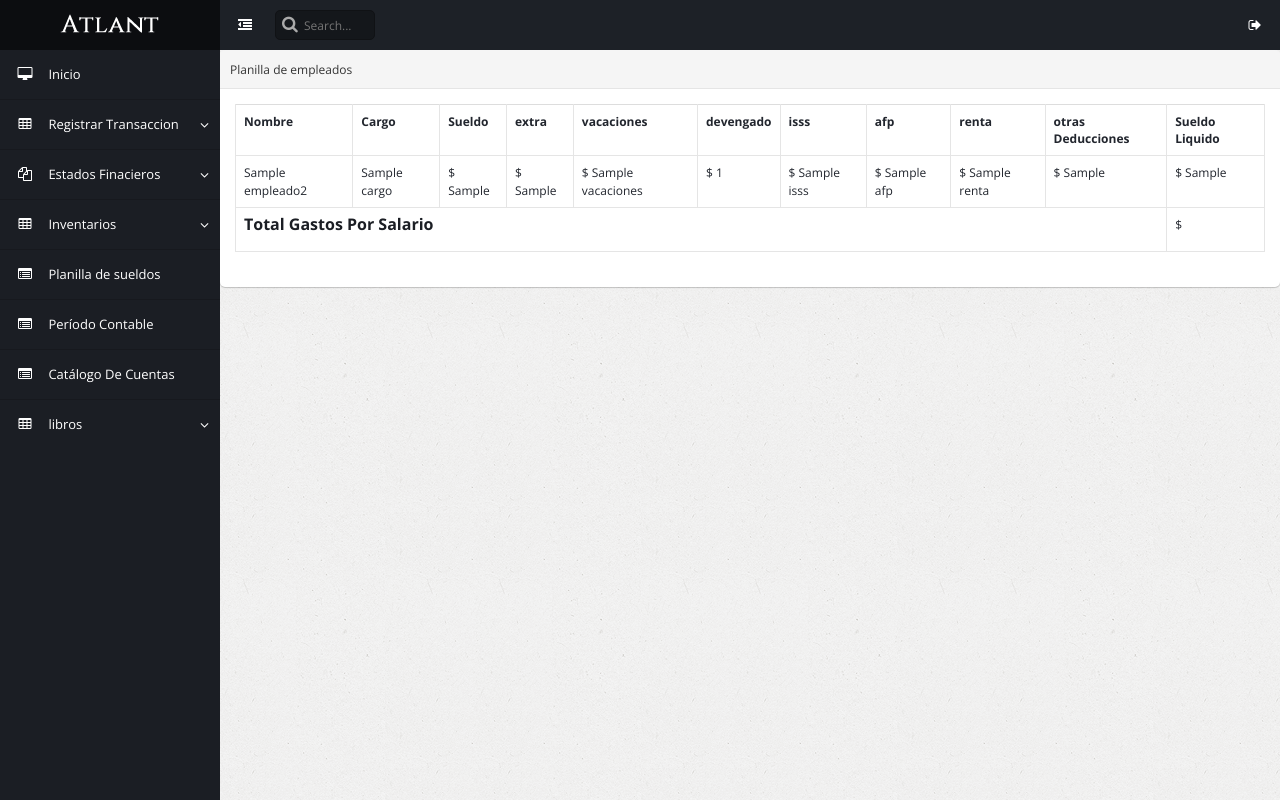
After one commit to fendergx/SICapp, a Django app: template templates/paginas/empleados.html in a window 1280 px wide. The commit adds this page. Run offline with Django 3.2, Linux system fonts and the light colour scheme; the template is opened without the code that fills it: most values are stand-ins (such as "Sample title", 1, 10 or a date in 2020); some libraries are stand-ins or nearby versions.

Commit message:
agregadaTablaPlanilla
solo agregada.. aun no tiene datos.....

```diff
--- a/Sic/urls.py
+++ b/Sic/urls.py
@@ -41,4 +41,8 @@ urlpatterns = [
     url(r'transcuenta/$', views.transcuenta, name='transcuenta'),
     url(r'comprobacion/$', views.comprobacion, name='comprobacion'),
 
+
+    #Mi Planilla
+    url(r'empleados/$',views.empleados,name='empleados'),
+
 ]
--- a/Sicapp/views.py
+++ b/Sicapp/views.py
@@ -843,3 +843,8 @@ def libroVenta(request):
         'venta':venta,
     }
     return render(request,"paginas/libro_ventas.html", context)
+
+def empleados(request):
+    empleado2 = empleado.objects.all()
+    contexto = {'empleados':empleado2}
+    return render(request, "paginas/empleados.html", contexto)
--- a/templates/base/navbar.html
+++ b/templates/base/navbar.html
@@ -39,9 +39,8 @@
             </ul>
         </li>
 
-        <li class="xn-openable">
-            <a href="#"><span class="fa fa-calendar"></span> <span class="xn-text">Planilla de sueldos</span></a>
-
+        <li>
+            <a href="{% url 'empleados'  %}"><span class="fa fa-list-alt"></span> <span class="xn-text">Planilla de sueldos</span></a>
         </li>
         <li>
             <a href="{% url 'periodoContable'  %}"><span class="fa fa-list-alt"></span> <span class="xn-text">Período Contable</span></a>
--- /dev/null
+++ b/templates/paginas/empleados.html
@@ -0,0 +1,59 @@
+{% extends "base/base.html" %}
+
+{% block contenido %}
+
+
+
+
+    <div class="content-frame-body" style="height: 100px;">
+        <div>
+            <div class="panel panel-default">
+                <div class="panel-heading ui-draggable-handle">
+                    Planilla de empleados
+                </div>
+                <div class="panel-body">
+    <table class="table table-bordered">
+    	<thead>
+    		<tr>
+    			<td><b>Nombre</b></td>
+    			<td><b>Cargo</b></td>
+    			<td><b>Sueldo</b></td>
+    			<td><b>extra</b></td>
+    			<td><b>vacaciones</b></td>
+    			<td><b>devengado</b></td>
+    			<td><b>isss</b></td>
+    			<td><b>afp</b></td>
+    			<td><b>renta</b></td>
+    			<td><b>otras Deducciones</b></td>
+    			<td><b>Sueldo Liquido</b></td>
+    		</tr>
+    	</thead>
+    	<tbody>
+    		{% if empleados %}
+    		{% for empleado2 in empleados %}
+    		<tr>
+    			<td>{{empleado2.nombreCompleto}}</td>
+    			<td>{{empleado2.cargo}}</td>
+    			<td>$ {{empleado2.sueldoBase}}</td>
+    			<td>$ {{empleado2.ingresoExtra}}</td>
+    			<td>$ {{empleado2.vacaciones}}</td>
+    			<td>$ {{empleado2.totalDevengado}}</td>
+    			<td>$ {{empleado2.isss}}</td>
+    			<td>$ {{empleado2.afp}}</td>
+    			<td>$ {{empleado2.renta}}</td>
+    			<td>$ {{empleado2.otrasDeducciones}}</td>
+    			<td>$ {{empleado2.sueldoLiquido}}</td>
+    		</tr>
+    		{% endfor %}
+
+    		{% else %}
+    		<h1>no hay registros</h1>
+            {% endif %}
+            <tr>
+                <td colspan="10"><h4><b>Total Gastos Por Salario</b></h4></td>
+                <td>$ </td>
+            </tr>
+    	</tbody>
+    </table>
+</div>
+{% endblock contenido %}
```
Also changed, not shown: db.sqlite3.
